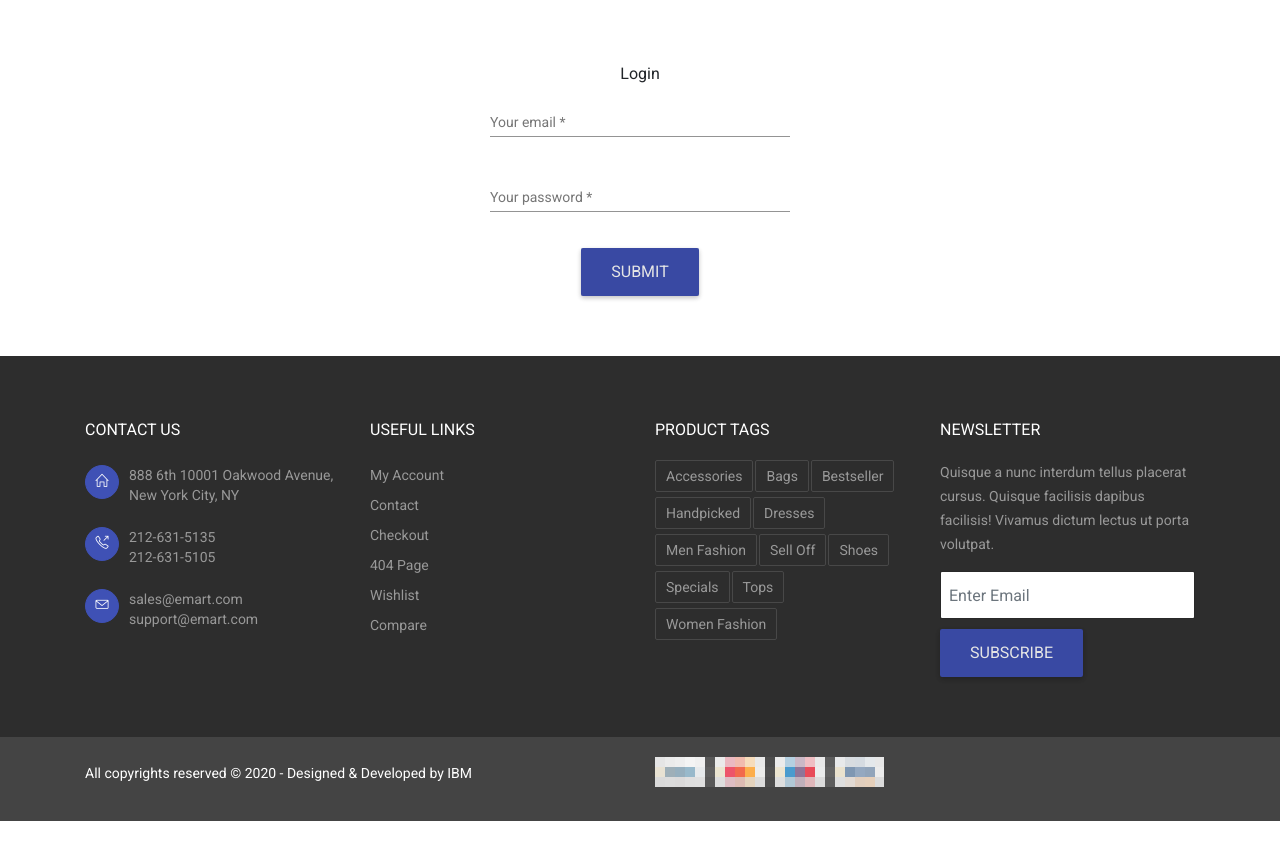
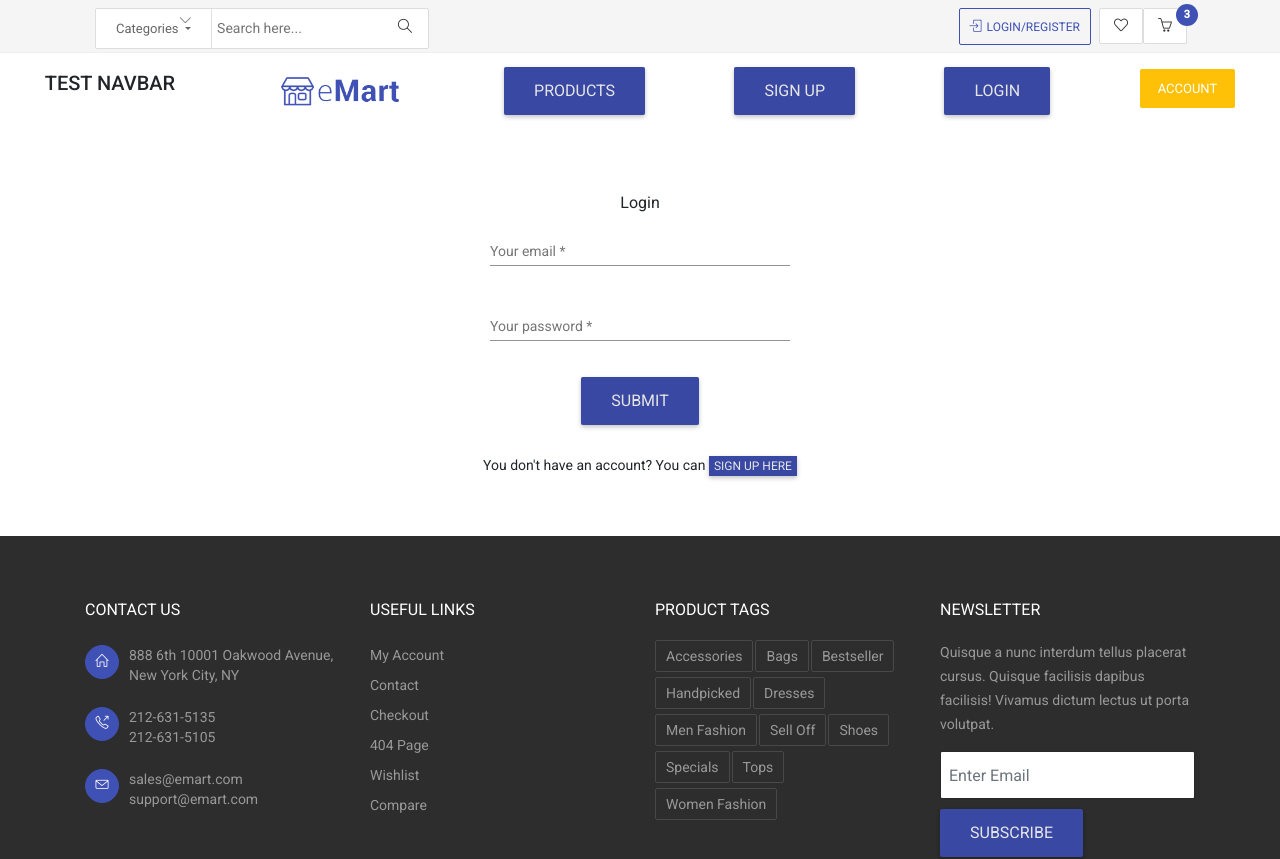
Before and after one commit to chirilaalexandru90/demo-angular9, an Angular app: page /login in a window 1280 px wide. Shown: the top 859 px of the page. Before the commit the page ends 821 px from the top, so only its background shows below. Built offline with nearby package versions, Linux system fonts and the light colour scheme.

Commit message:
Auth module & Routes guard

```diff
--- a/src/app/app-routing.module.ts
+++ b/src/app/app-routing.module.ts
@@ -6,6 +6,7 @@ import { HomeComponent } from './layout/home/home';
 import { SignupComponent } from './layout/auth/signup/signup';
 import { LoginComponent } from './layout/auth/login/login';
 import { MyAccountComponent } from './layout/account/my-account';
+import { AuthGuard } from './layout/auth/auth.guard';
 
 const routes: Routes = [
   { path: '', redirectTo: '/home', pathMatch: 'full' },
@@ -13,12 +14,17 @@ const routes: Routes = [
   { path: 'login', component: LoginComponent },
   { path: 'home', component: HomeComponent },
   { path: 'products', component: ProductsComponent },
-  { path: 'account', component: MyAccountComponent },
+  {
+    path: 'account',
+    component: MyAccountComponent,
+    canActivate: [AuthGuard]
+  },
   { path: '**', component: NotFoundComponent },
 ];
 @NgModule({
   declarations: [],
   imports: [RouterModule.forRoot(routes)],
-  exports: [RouterModule]
+  exports: [RouterModule],
+  providers: [AuthGuard]
 })
 export class AppRoutingModule { }
--- /dev/null
+++ b/src/app/layout/auth/auth.guard.ts
@@ -0,0 +1,18 @@
+import { AuthService } from './auth.service';
+import { Injectable } from '@angular/core';
+import { CanActivate, ActivatedRouteSnapshot, RouterStateSnapshot, Router } from '@angular/router';
+
+@Injectable()
+export class AuthGuard implements CanActivate {
+  constructor(
+    private authservice: AuthService,
+    private router: Router
+  ) { }
+  canActivate(route: ActivatedRouteSnapshot, state: RouterStateSnapshot) {
+    if (this.authservice.isAuth()) {
+      return true;
+    } else {
+      this.router.navigate(['login']);
+    }
+  }
+}
--- a/src/app/layout/auth/auth.service.ts
+++ b/src/app/layout/auth/auth.service.ts
@@ -9,9 +9,8 @@ export class AuthService {
   private user: User;
   userIsLoggedIn = new Subject<boolean>();
 
-  constructor(private router: Router) {
+  constructor(private router: Router) { }
 
-  }
   registerUser(authData: AuthData) {
     this.user = {
       email: authData.email,
--- a/src/app/layout/auth/login/login.html
+++ b/src/app/layout/auth/login/login.html
@@ -18,6 +18,9 @@
               <mat-error>Missing password.</mat-error> -->
             </mat-form-field>
             <button class="btn btn-common" type="submit" mat-raised-button color="primary">Submit</button>
+            <br>
+            <div>You don't have an account? You can <a class="btn btn-xs btn-common" routerLink="/signup" routerLinkActive="active">sign up here</a> </div>
+
           </form>
         </div>
       </section>
--- a/src/app/layout/auth/login/login.ts
+++ b/src/app/layout/auth/login/login.ts
@@ -18,7 +18,6 @@ export class LoginComponent implements OnInit {
   }
 
   onSubmit() {
-    console.log(this.loginForm);
     this.authService.login({
       email: this.loginForm.value.email,
       password: this.loginForm.value.password
--- a/src/app/layout/auth/signup/signup.html
+++ b/src/app/layout/auth/signup/signup.html
@@ -25,9 +25,7 @@
             </mat-form-field>
             <button class="btn btn-common" type="submit" mat-raised-button color="primary">Submit</button>
             <br>
-            <div>You have already an account? You can <a class="btn btn-xs btn-common" routerLink="/login" routerLinkActive="active">Log in here</a> </div>
           </form>
-
         </div>
       </section>
     </div>
--- a/src/app/layout/auth/signup/signup.ts
+++ b/src/app/layout/auth/signup/signup.ts
@@ -38,7 +38,6 @@ export class SignupComponent implements OnInit {
   }
 
   onSubmit() {
-    console.log(this.signupForm.value);
     this.authService.registerUser({
       email: this.signupForm.value.email,
       password: this.signupForm.value.password
--- a/src/app/layout/header/header.html
+++ b/src/app/layout/header/header.html
@@ -20,11 +20,14 @@
   <!-- <app-logo-and-navigation></app-logo-and-navigation> -->
 
   <div fxLayout="row" fxLayoutAlign="space-around center">
+    <h2>TEST NAVBAR</h2>
     <a  class="btn btn-common" routerLink="/home" class="navbar-brand"><img src="../assets/img/logo.png" alt=""></a>
     <a  class="btn btn-common" routerLink="/products" routerLinkActive="active">Products</a>
     <a *ngIf="!isAuth" class="btn btn-common" routerLink="/signup" routerLinkActive="active">Sign Up</a>
     <a *ngIf="!isAuth" class="btn btn-common" routerLink="/login" routerLinkActive="active">Login</a>
     <a *ngIf="isAuth" class="btn btn-danger">Log Out</a>
+    <a routerLink="/account" routerLinkActive="active" class="btn btn-sm btn-warning">account</a>
+
   </div>
 </div>
 <!-- Header Section End -->
--- a/src/app/layout/header/user-cart/user-cart.html
+++ b/src/app/layout/header/user-cart/user-cart.html
@@ -27,13 +27,11 @@
     routerLink="/signup"
     routerLinkActive="active"
     (click)="register()">
-    <i class="icon-login"></i><span class="hidden-mobile">login/register</span>
+    <i class="icon-login"></i><span class="hidden-mobile">Login/Register</span>
   </a>
   <a *ngIf="isAuth"
     class="sign-out"
-    routerLink="/signup"
-    routerLinkActive="active"
     (click)="logOut()">
-    <i class="icon-login"></i><span class="hidden-mobile">Sign Out</span>
+    <i class="icon-login"></i><span class="hidden-mobile">Log Out</span>
   </a>
 </div>
--- a/src/app/layout/header/user-cart/user-cart.ts
+++ b/src/app/layout/header/user-cart/user-cart.ts
@@ -19,7 +19,7 @@ export class UserCartComponent implements OnInit {
   }
 
   register() {
-    this.router.navigate(['signup']);
+    this.router.navigate(['login']);
   }
 
   logOut() {
```
Also changed, not shown: src/app/app.module.ts (+3 -6 lines).
